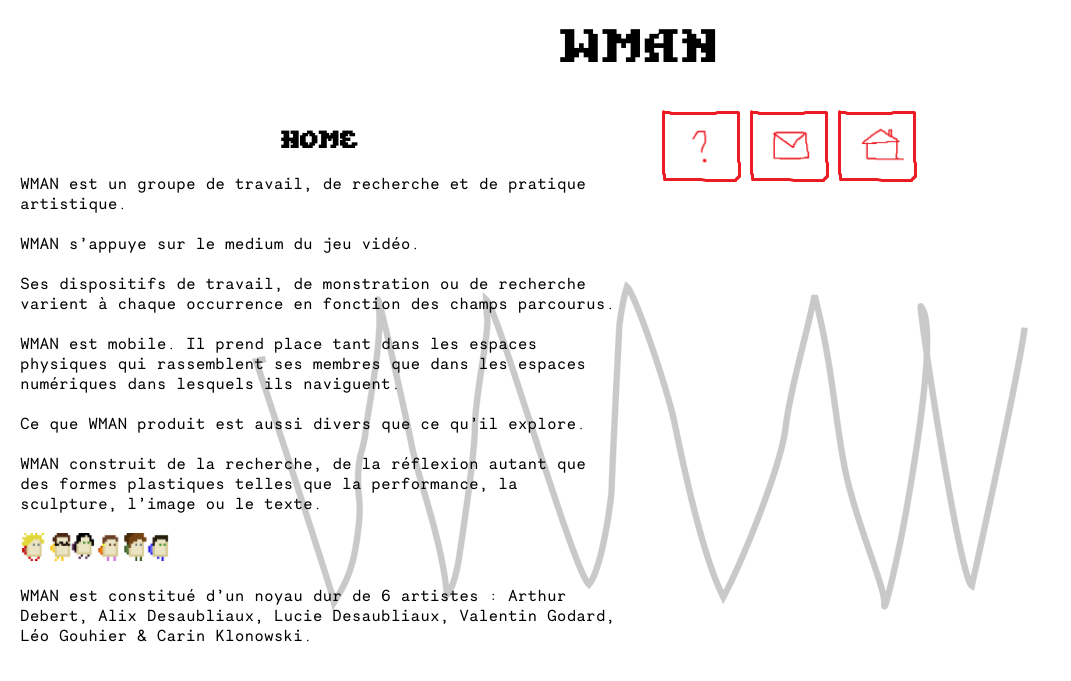
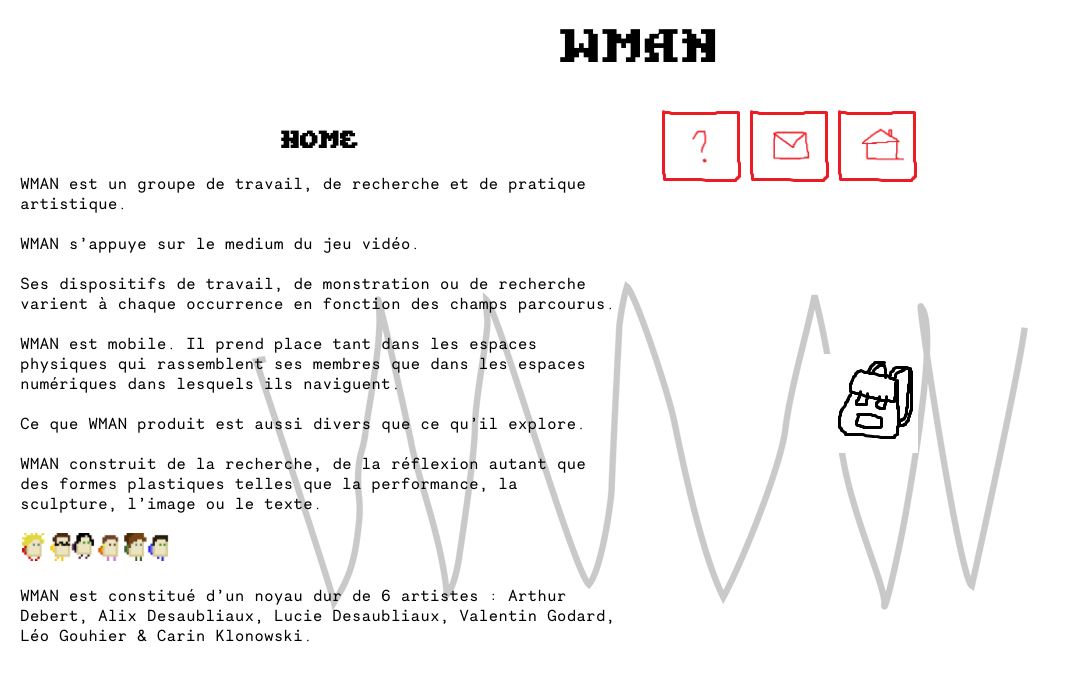
Before and after one commit to WMAN-guild/wman, a Jekyll site: the page built from index.markdown, in a window 1280 px wide. Shown: the top 681 px of the page, without its empty margins (0-1071 px from the left). Built offline with Jekyll 4.4.1, drawn with Linux system fonts in a browser that asks for light colours; some web fonts are replaced.

Commit message:
Update default.html

```diff
--- a/_layouts/default.html
+++ b/_layouts/default.html
@@ -21,7 +21,7 @@
 		<div class="contenucolonnes">
 		{%- include nav.html -%}
 		<label class="ouverture-sac-label" for="ouverture-sac">
-			<img src="{{ imgs/sac.png | relative_url }}" class="sacferme">
+			<img src="https://pquod.github.io/wman/imgs/sac.png" class="sacferme">
 			<div class="sacouvert">x</div>
 		</label>
 
```
